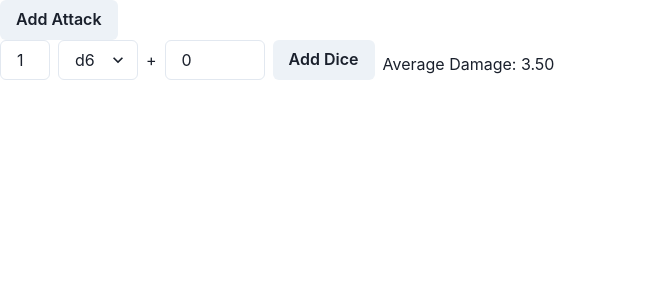
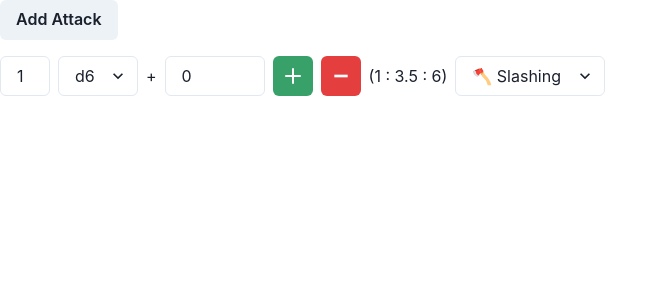
Before and after one commit to James-WS-McCullough/dnd-attack-tool, a React (Create React App) app: page / in a window 1280 px wide. Shown: the top 300 px of the page, without its empty margins (0-668 px from the left). Built offline with nearby package versions, Linux system fonts and the light colour scheme.

Commit message:
feat: DamageDice

```diff
--- a/src/App.tsx
+++ b/src/App.tsx
@@ -1,6 +1,7 @@
 import { ChakraProvider } from '@chakra-ui/react';
 import AttackForm from './AttackForm';
-import DamageDiceComponent from './DamageDiceComponent';
+import DiceComponent from './components/DiceComponent';
+import DamageDiceComponent from './components/DamageDiceComponent';
 
 function App() {
   return (
--- /dev/null
+++ b/src/components/DamageDiceComponent.tsx
@@ -0,0 +1,28 @@
+import { Box, Button, HStack, Input, Select, Text } from "@chakra-ui/react";
+import React, { useState } from "react";
+import { damageTypeEmojis, damageTypes, diceOptions } from "../dndTypes";
+import DiceComponent from "./DiceComponent";
+
+export const DamageDiceComponent: React.FC = () => {
+  const [damageType, setDamageType] = useState<string>('SLASHING');
+
+  return (
+    <Box>
+      <HStack mt={4}>
+      <DiceComponent />
+        <Select
+        value={damageType} onChange={(e) => setDamageType(e.target.value)}
+        width="150px"
+        >
+          {Object.entries(damageTypes).map(([key, type]) => (
+            <option key={key} value={key}>
+              {damageTypeEmojis[key as keyof typeof damageTypeEmojis]} {type}
+            </option>
+          ))}
+        </Select>
+      </HStack>
+    </Box>
+  );
+};
+
+export default DamageDiceComponent;
--- a/src/DamageDiceComponent.tsx
+++ b/src/components/DiceComponent.tsx
@@ -1,13 +1,14 @@
-import { Box, Button, HStack, Input, Select, Text } from "@chakra-ui/react";
+import { Box, Button, HStack, IconButton, Input, Select, Text } from "@chakra-ui/react";
 import React, { useState } from "react";
-import { diceOptions } from "./dndTypes";
+import { diceOptions } from "../dndTypes";
+import { AddIcon, MinusIcon } from "@chakra-ui/icons";
 
 interface DiceInput {
     numberOfDice: number;
     typeOfDice: string;
   }
 
-  const DamageDiceComponent: React.FC = () => {
+  const DiceComponent: React.FC = () => {
     const [diceList, setDiceList] = React.useState<DiceInput[]>([
       { numberOfDice: 1, typeOfDice: 'd6' }
     ]);
@@ -27,6 +28,11 @@ interface DiceInput {
       setDiceList([...diceList, { numberOfDice: 1, typeOfDice: 'd6' }]);
     };
 
+    const removeDiceEntry = (index: number) => {
+        const newDiceList = diceList.filter((_, idx) => idx !== index);
+        setDiceList(newDiceList);
+      }
+
     const calculateAverageDamage = () => {
       const averageFromDice = diceList.reduce((acc, { numberOfDice, typeOfDice }) => {
         const diceMax = parseInt(typeOfDice.substring(1)); // Extract '6' from 'd6'
@@ -35,6 +41,24 @@ interface DiceInput {
       }, 0);
       return averageFromDice + modifier;
     };
+
+    const calculateMinDamage = () => {
+        const minFromDice = diceList.reduce((acc, { numberOfDice, typeOfDice }) => {
+          const diceMin = 1; // Extract '6' from 'd6'
+          const minPerDie = diceMin; // Average roll of the dice
+          return acc + (numberOfDice * minPerDie);
+        }, 0);
+        return minFromDice + modifier;
+      }
+
+      const calculateMaxDamage = () => {
+        const maxFromDice = diceList.reduce((acc, { numberOfDice, typeOfDice }) => {
+          const diceMax = parseInt(typeOfDice.substring(1)); // Extract '6' from 'd6'
+          const maxPerDie = diceMax; // Average roll of the dice
+          return acc + (numberOfDice * maxPerDie);
+        }, 0);
+        return maxFromDice + modifier;
+      }
 
     return (
         <HStack>
@@ -66,11 +90,24 @@ interface DiceInput {
             onChange={(e) => setModifier(parseInt(e.target.value) || 0)}
             type="number"
           />
-        <Button onClick={addDiceEntry}>Add Dice</Button>
-        <Text mt={2}>Average Damage: {calculateAverageDamage().toFixed(2)}</Text>
+        <IconButton
+        onClick={addDiceEntry}
+        colorScheme="green"
+        aria-label="Add Dice"
+        icon={<AddIcon />}
+        />
+        {diceList.length > 0 && (
+          <IconButton
+          onClick={() => removeDiceEntry(diceList.length - 1)}
+          colorScheme="red"
+          aria-label="Remove Dice"
+          icon={<MinusIcon />}
+          />
+        )}
+        <Text>({calculateMinDamage()} : {calculateAverageDamage().toFixed(1)} : {calculateMaxDamage()})</Text>
         </HStack>
         </HStack>
     );
   };
 
-export default DamageDiceComponent;
+export default DiceComponent;
```
